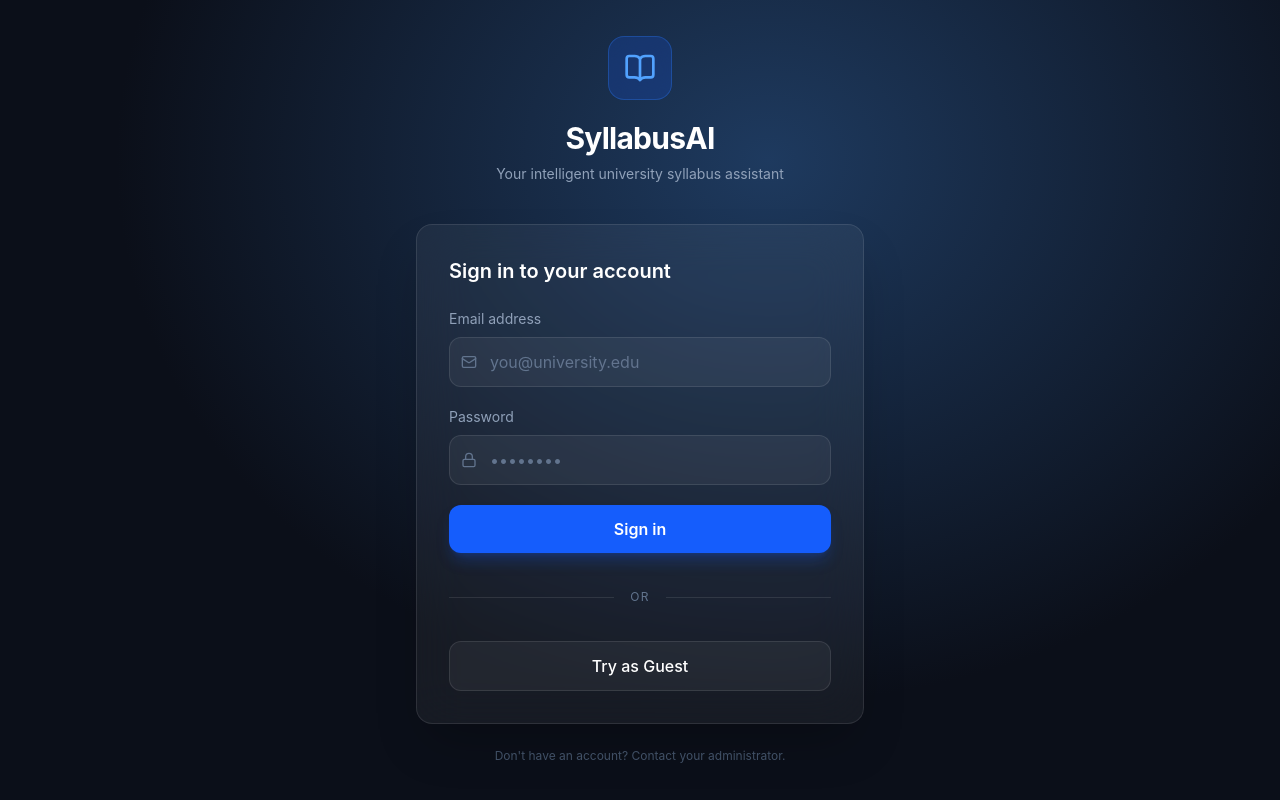
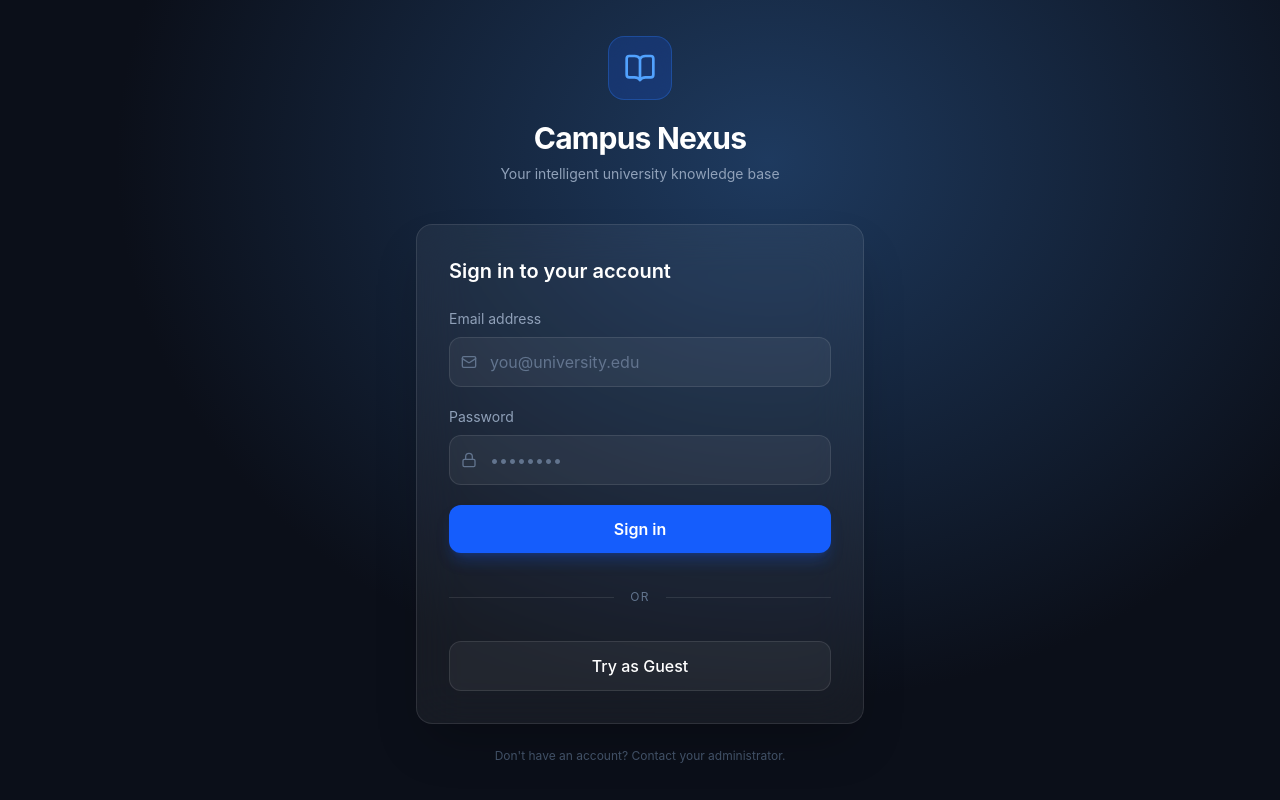
Before and after one commit to syedishaaq04/RAG-Workshop, a React (Vite) app in the folder frontend/: page /login in a window 1280 px wide. Built offline with nearby package versions, Linux system fonts and the light colour scheme; no server answers.

Commit message:
fix: rename SyllabusAI to Campus Nexus on login page

```diff
--- a/frontend/src/pages/Login.jsx
+++ b/frontend/src/pages/Login.jsx
@@ -49,8 +49,8 @@ export default function Login() {
           <div className="inline-flex items-center justify-center w-16 h-16 rounded-2xl bg-blue-600/20 border border-blue-500/30 mb-5 backdrop-blur-md">
             <BookOpen className="w-8 h-8 text-blue-400" />
           </div>
-          <h1 className="text-3xl font-bold text-white tracking-tight">SyllabusAI</h1>
-          <p className="mt-2 text-slate-400 text-sm">Your intelligent university syllabus assistant</p>
+          <h1 className="text-3xl font-bold text-white tracking-tight">Campus Nexus</h1>
+          <p className="mt-2 text-slate-400 text-sm">Your intelligent university knowledge base</p>
         </div>
 
         {/* Card */}
```
